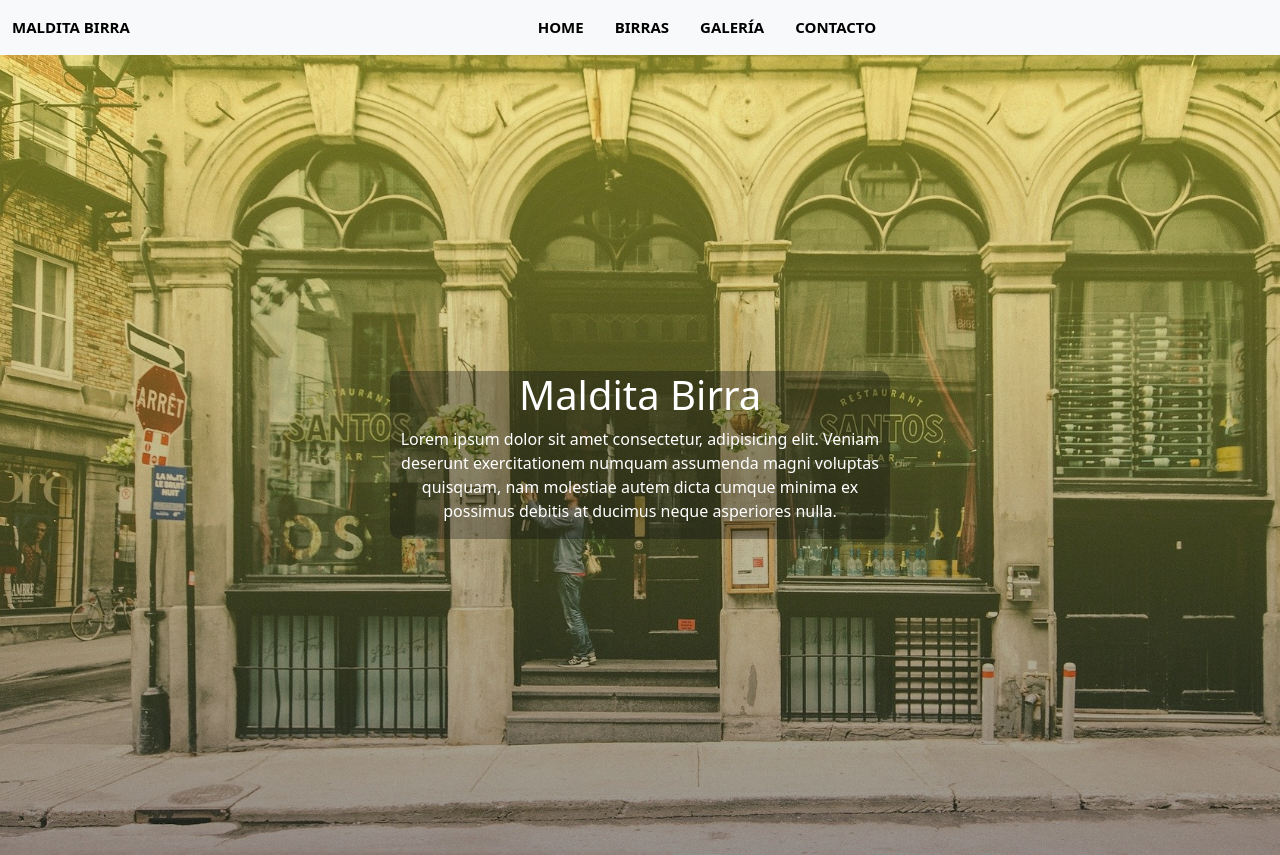
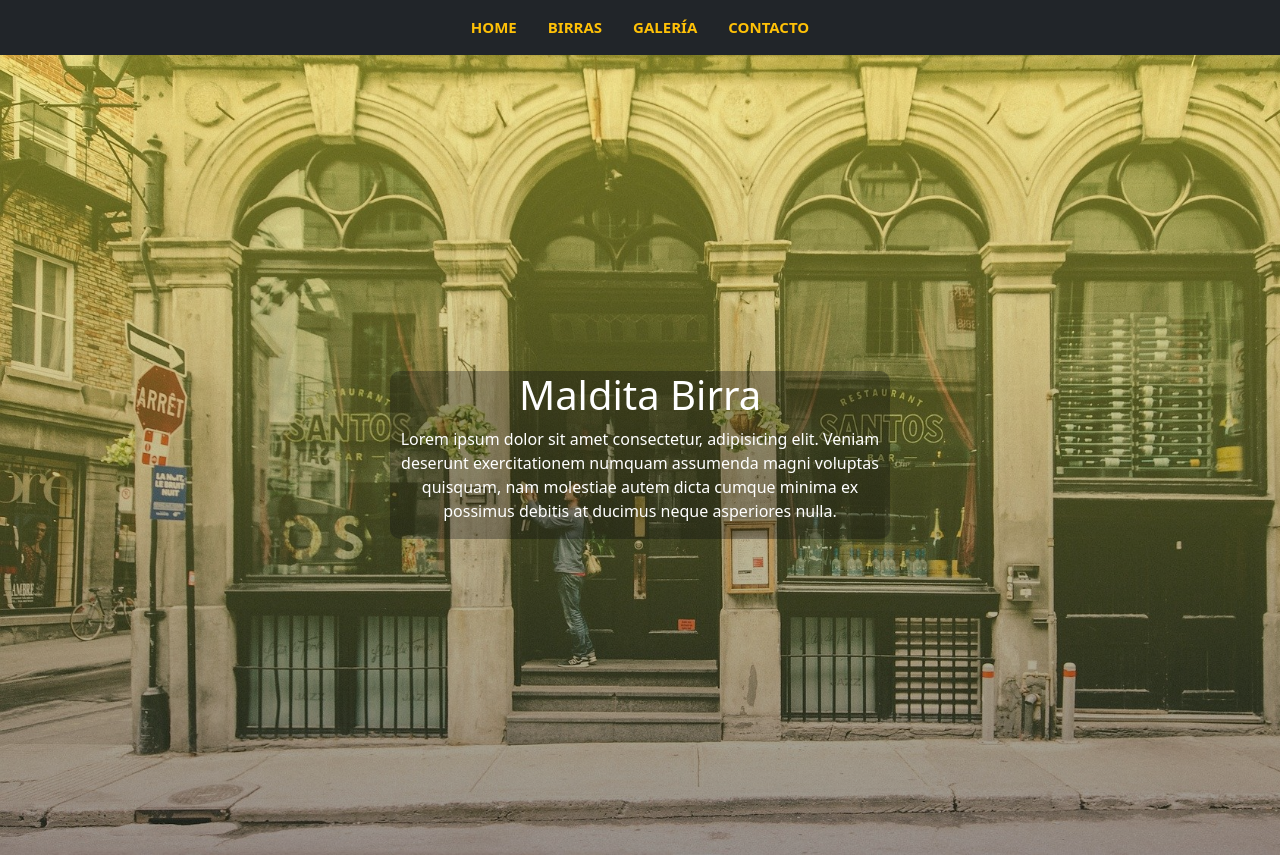
Before and after one commit to DamianBarzolaweb/MalditaBirra, a plain HTML site: page test.html in a window 1280 px wide. Drawn offline with nearby package versions, Linux system fonts and the light colour scheme.

Commit message:
cambios html

```diff
--- a/test.html
+++ b/test.html
@@ -15,37 +15,35 @@
 <body>
 
     <!-- ----------------NAVBAR--------------- -->
-    <nav class="navbar navbar-expand-lg bg-light">
+
+
+      <!-- ----------------FIN DEL NAVBAR--------------- -->
+
+      <nav class="navbar navbar-expand-lg bg-dark">
         <div class="container-fluid">
-          <a class="navbar-brand"  href="#">Maldita Birra</a>
-          <button class="navbar-toggler" type="button" data-bs-toggle="collapse" data-bs-target="#navbarNav" aria-controls="navbarNav" aria-expanded="false" aria-label="Toggle navigation">
+          <button class="navbar-toggler text-bg-warning mb-3" type="button" data-bs-toggle="collapse" data-bs-target="#navbarNav" aria-controls="navbarNav" aria-expanded="false" aria-label="Toggle navigation">
             <span class="navbar-toggler-icon"></span>
           </button>
           <div class="collapse navbar-collapse" id="navbarNav">
             <ul class="navbar-nav">
               <li class="nav-item">
-                <a class="nav-link" aria-current="page" href="#">Home</a>
+                <a class="nav-link text-warning" aria-current="page" href="#">Home</a>
               </li>
               <li class="nav-item">
-                <a class="nav-link" href="#">Birras</a>
+                <a class="nav-link text-warning" href="#">Birras</a>
               </li>
               <li class="nav-item">
-                <a class="nav-link" href="#">Galería</a>
+                <a class="nav-link text-warning" href="#">Galería</a>
               </li>
               <li class="nav-item">
-                <a class="nav-link" href="#">Contacto</a>
+                <a class="nav-link text-warning" href="#">Contacto</a>
               </li>
             </ul>
           </div>
         </div>
       </nav>
+    <section id="section-1">
 
-      <!-- ----------------FIN DEL NAVBAR--------------- -->
-    <header>
-
-    </header>
-
-    <section id="section-1">
       <div class="container__title">
         <div class="title">
           <h1>Maldita Birra</h1>
```
